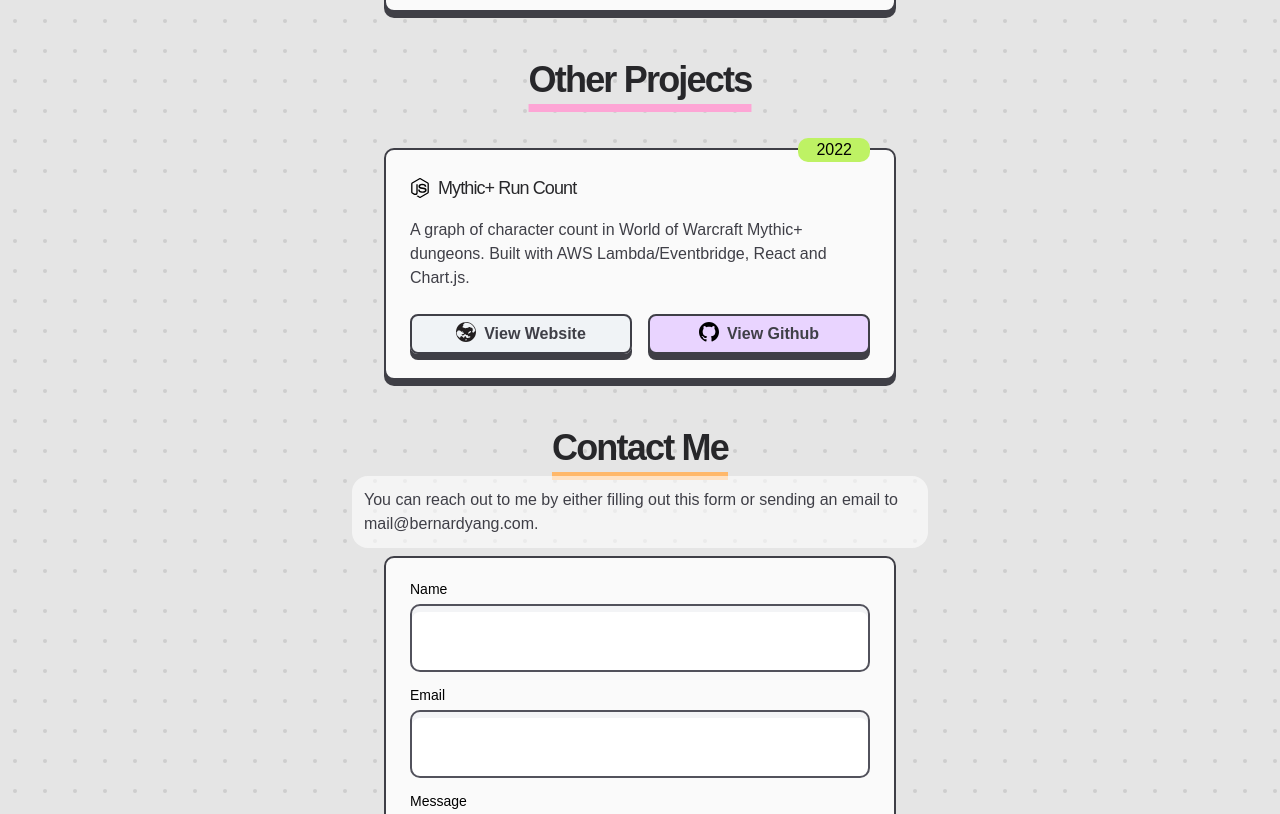
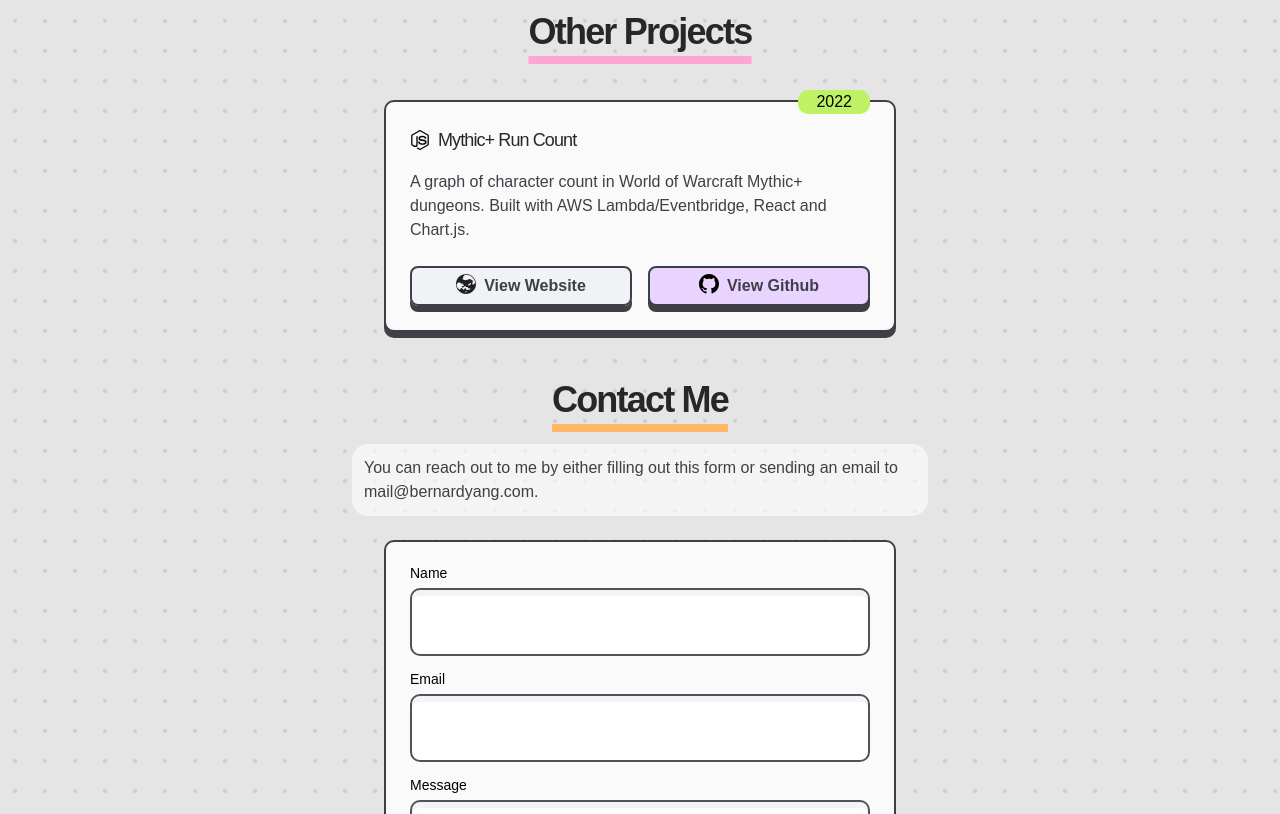
Before and after one commit to WebDevBernard/next-portfolio, a Next.js app: page / in a window 1280 px wide. Shown: the part 1004-1818 px from the top of the page. Built offline with nearby package versions, Linux system fonts and the light colour scheme; no server answers; a web font is replaced by a local one.

Commit message:
fix some margins

```diff
--- a/src/app/page.tsx
+++ b/src/app/page.tsx
@@ -86,7 +86,7 @@ export default function Page() {
       {/* Contact Section */}
       <div
         ref={contactRef}
-        className="flex flex-col items-center justify-center gap-2"
+        className="flex flex-col items-center justify-center space-y-6"
       >
         <h2 className="underline-offset-[8px] md:underline-offset-[12px] transition-all duration-300 underline decoration-8 decoration-orange-300">
           {contactContent.title}
--- a/src/components/Card.tsx
+++ b/src/components/Card.tsx
@@ -88,7 +88,7 @@ const CardContainer: React.FC<CardContainerProps> = ({
   return (
     <div
       className={cn(
-        "grid grid-cols-2 justify-center items-center gap-24",
+        "grid grid-cols-2 justify-center items-center gap-y-12",
         className
       )}
     >
--- a/src/lib/data.ts
+++ b/src/lib/data.ts
@@ -31,8 +31,8 @@ export const introContent = {
 
 export const homeMetaData = {
   title: {
-    default: "Portfolio | Bernard Yang",
-    template: "%s | Bernard Yang",
+    default: "Bernard Yang | Portfolio",
+    template: "Bernard Yang | %s",
   },
   description:
     "I am Bernard Yang, I work in the insurance industry. This site is a collection of projects I've built for work and things that have interested me.",
```
